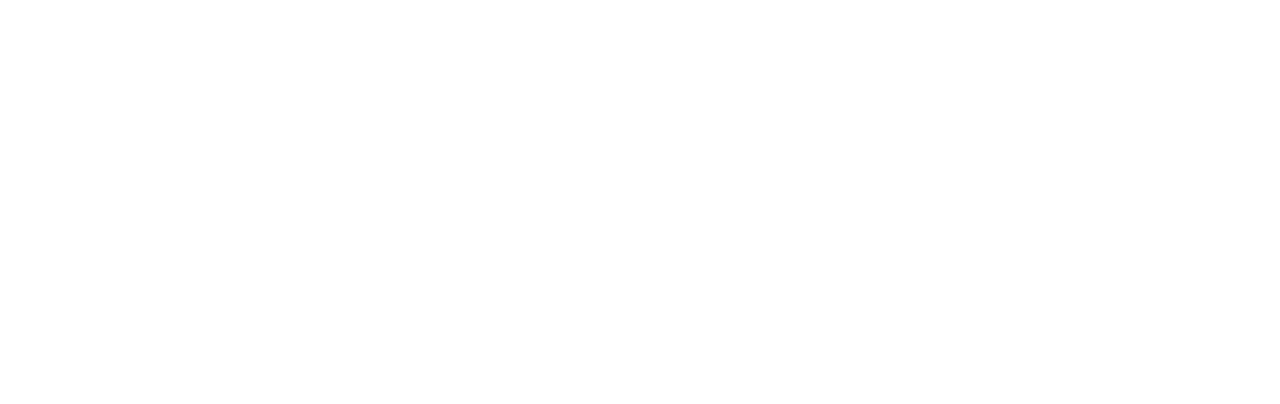
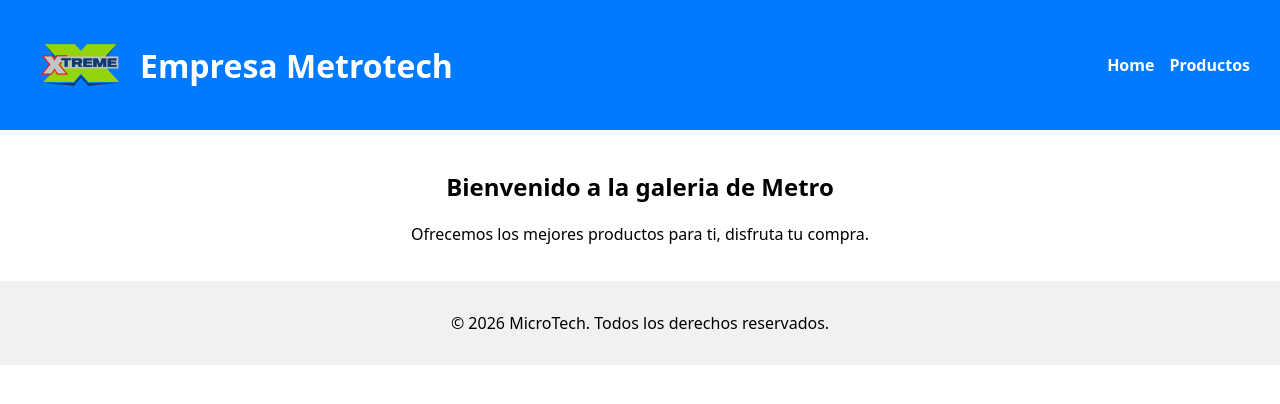
Before and after one commit to profalvaromirandaosorio-svg/tienda-productos, a React (Vite) app: page /Galeroa in a window 1280 px wide. Before the commit this address had no page. Shown: the top 404 px of the page. Built offline with nearby package versions, Linux system fonts and the light colour scheme.

Commit message:
Se actualiza Home.CSS

```diff
--- a/src/App.jsx
+++ b/src/App.jsx
@@ -2,6 +2,7 @@
 import { BrowserRouter as Router, Routes, Route } from 'react-router-dom';
 import Home from './pages/Home.jsx';
 import Productos from './pages/productos.jsx';
+import Galeria from './pages/Galeria.jsx';
 
 function App() {
   return (
@@ -9,6 +10,7 @@
       <Routes>
         <Route path="/" element={<Home />} />
         <Route path="/productos" element={<Productos />} />
+        <Route path="/Galeroa" element={<Galeria />} />
       </Routes>
     </Router>
   );
--- /dev/null
+++ b/src/pages/Galeria.jsx
@@ -0,0 +1,18 @@
+import React from 'react';
+import Header from '../components/Header.jsx';
+import Footer from '../components/Footer.jsx';
+
+const Galeria = () => {
+  return (
+    <>
+      <Header />
+      <main className="home-main">
+        <h2>Bienvenido a la galeria de Metro</h2>
+        <p>Ofrecemos los mejores productos para ti, disfruta tu compra.</p>
+      </main>
+      <Footer />
+    </>
+  );
+};
+
+export default Galeria;
```
